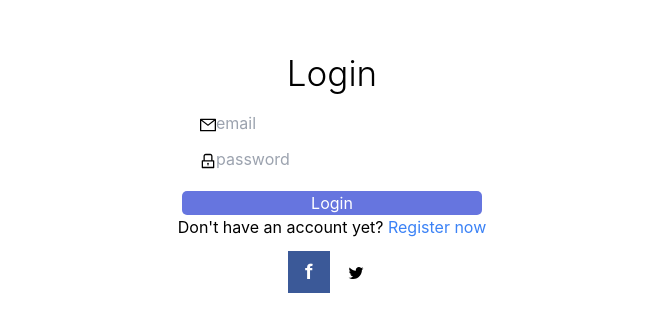
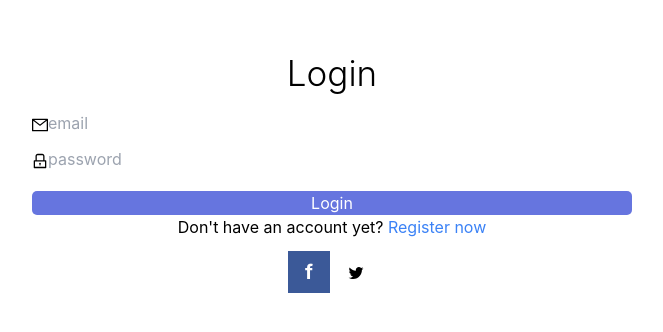
Before and after one commit to dothanhtien/bc09-react-jira, a React (Create React App) app: page /login in a window 1280 px wide. Shown: the part 1030-1362 px from the top of the page, without its empty margins (308-971 px from the left). Built offline with nearby package versions, Linux system fonts and the light colour scheme; the HTML template or start-up script is replaced by a standard one.

Commit message:
login page-css changed-trang

```diff
--- a/src/HOCs/layouts/Auth/index.jsx
+++ b/src/HOCs/layouts/Auth/index.jsx
@@ -37,7 +37,10 @@ const AuthLayout = (props) => {
         />
       </Sider>
 
-      <Content >{props.children}</Content>
+      <Content style={{
+            height,
+            width: `${Math.round(width / 3)}`,
+          }} >{props.children}</Content>
     </Layout>
   );
 };
--- a/src/views/Login/index.jsx
+++ b/src/views/Login/index.jsx
@@ -43,12 +43,11 @@ const Login = (props) => {
   return (
     <form
       onSubmit={handleSubmit}
-      className="container"
-      style={{ height: window.innerHeight }}
+      className="container "
+      style={{ height: "auto", width: "auto"}}
     >
       <div
-        className="flex flex-col justify-center items-center"
-        style={{ height: window.innerHeight }}
+        className="flex flex-col justify-center items-center min-h-screen "
       >
         <h3 className="text-center" style={{ fontWeight: 300, fontSize: 35 }}>
           {" "}
@@ -56,14 +55,14 @@ const Login = (props) => {
         </h3>
 
         {/* email*/}
-        <div className="mt-3">
+        <div className="mt-3 lg:w-1/2">
           <Input
             name="email"
             onChange={formik.handleChange}
             onBlur={formik.handleBlur}
             size="large"
             placeholder="email"
-            style={{ minWidth: 300, borderRadius: 5 }}
+            style={{ minWidth: 200, borderRadius: 5 }}
             prefix={<MailOutlined />}
           />
         </div>
@@ -72,7 +71,7 @@ const Login = (props) => {
         )}
 
         {/* password */}
-        <div className="mt-3">
+        <div className="mt-3 lg:w-1/2">
           <Input
             name="password"
             onChange={formik.handleChange}
@@ -80,7 +79,7 @@ const Login = (props) => {
             type="password"
             size="large"
             placeholder="password"
-            style={{ minWidth: 300, borderRadius: 5 }}
+            style={{  minWidth: 200, borderRadius: 5 }}
             prefix={<LockOutlined />}
           />
         </div>
@@ -91,12 +90,12 @@ const Login = (props) => {
           htmlType="submit"
           size="large"
           style={{
-            minWidth: 300,
+            minWidth: 200,
             backgroundColor: "rgb(102,117,223)",
             color: "#fff",
             borderRadius: 5,
           }}
-          className="mt-5"
+          className="mt-5 lg:w-1/2"
         >
           Login
         </Button>
```
